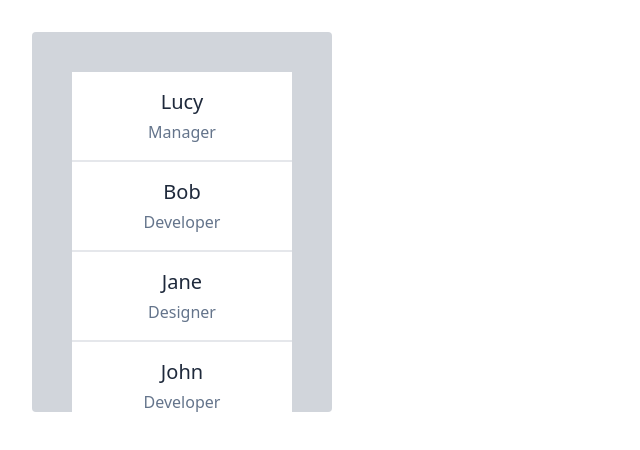
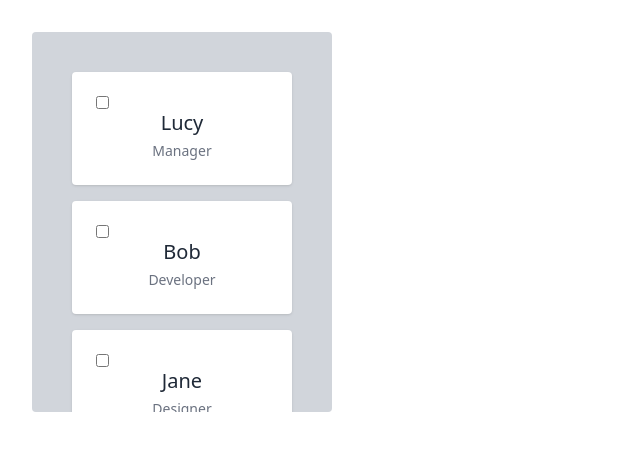
Before and after one commit to arief-github/learning-react-typescript, a React (Vite) app: page / in a window 1280 px wide. Shown: the top 450 px of the page, without its empty margins (0-640 px from the left). Built offline with nearby package versions, Linux system fonts and the light colour scheme.

Commit message:
add checklist box components

```diff
--- a/src/App.tsx
+++ b/src/App.tsx
@@ -16,14 +16,14 @@ function App() {
           { id: 5, name: 'Doe', role: 'Manager'},
         ]}
         style={{ width: '300px', maxHeight: '380px', overflowY: 'auto' }}
-        renderItem={(item) => (
-          <li key={item.id} className="bg-white p-4 border-b-2">
-            <div className='text-xl text-slate-800 pb-1'>
-              {item.name}
-            </div>
-            <div className='text-slate-500'>{item.role}</div>
-          </li>
-        )}
+        // renderItem={(item) => (
+        //   <li key={item.id} className="bg-white p-4 border-b-2">
+        //     <div className='text-xl text-slate-800 pb-1'>
+        //       {item.name}
+        //     </div>
+        //     <div className='text-slate-500'>{item.role}</div>
+        //   </li>
+        // )}
       />
     </div>
   )
--- a/src/components/Checklist/index.tsx
+++ b/src/components/Checklist/index.tsx
@@ -1,4 +1,4 @@
-import { ComponentPropsWithoutRef, ReactNode } from 'react'
+import { ComponentPropsWithoutRef, ReactNode, useState } from 'react'
 
 type Props<Data> = {
     data: Data[],
@@ -8,9 +8,20 @@ type Props<Data> = {
     renderItem?: (item: Data) => ReactNode
 } & ComponentPropsWithoutRef<'ul'>
 
+type IdValue = string | number
+
 export function CheckList<Data>({
     data, id, primary, secondary, renderItem, ...ulProps
 }: Props<Data>) {
+    const [checkedIds, setCheckedIds] = useState<IdValue[]>([])
+
+    const handleCheckChange = (checkedId: IdValue) => () => {
+        const isChecked = checkedIds.includes(checkedId)
+        const newCheckedIds = isChecked ? checkedIds.filter((itemCheckedId) => itemCheckedId !== checkedId) : checkedIds.concat(checkedId)
+
+        setCheckedIds(newCheckedIds)
+    }
+
     return (
         <ul className="bg-gray-300 rounded p-10" {...ulProps}>
             {data.map((item) => {
@@ -35,6 +46,11 @@ export function CheckList<Data>({
 
                 return (
                     <li key={idValue} className="bg-white p-6 shadow rounded mb-4">
+                        <label className='flex items-center'>
+                            <input type="checkbox" checked={checkedIds.includes(idValue)} onChange={handleCheckChange(idValue)} />
+
+                        </label>
+
                         <div className="text-xl text-gray-800 pb-1">
                             {primaryText}
                         </div>
```
